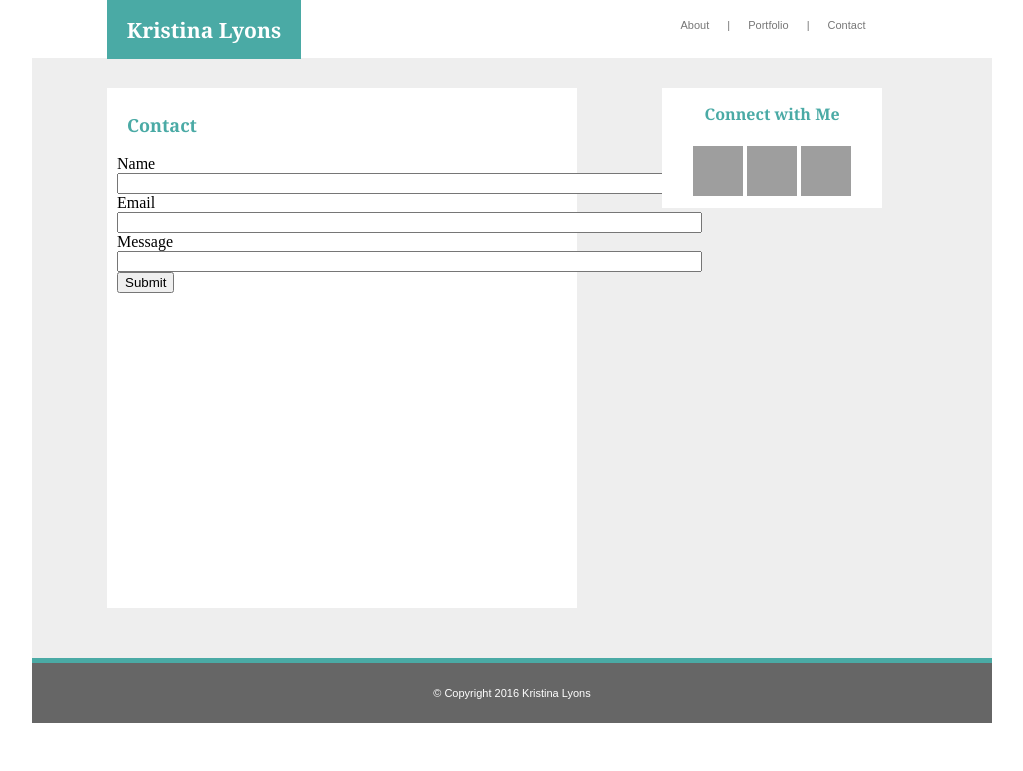
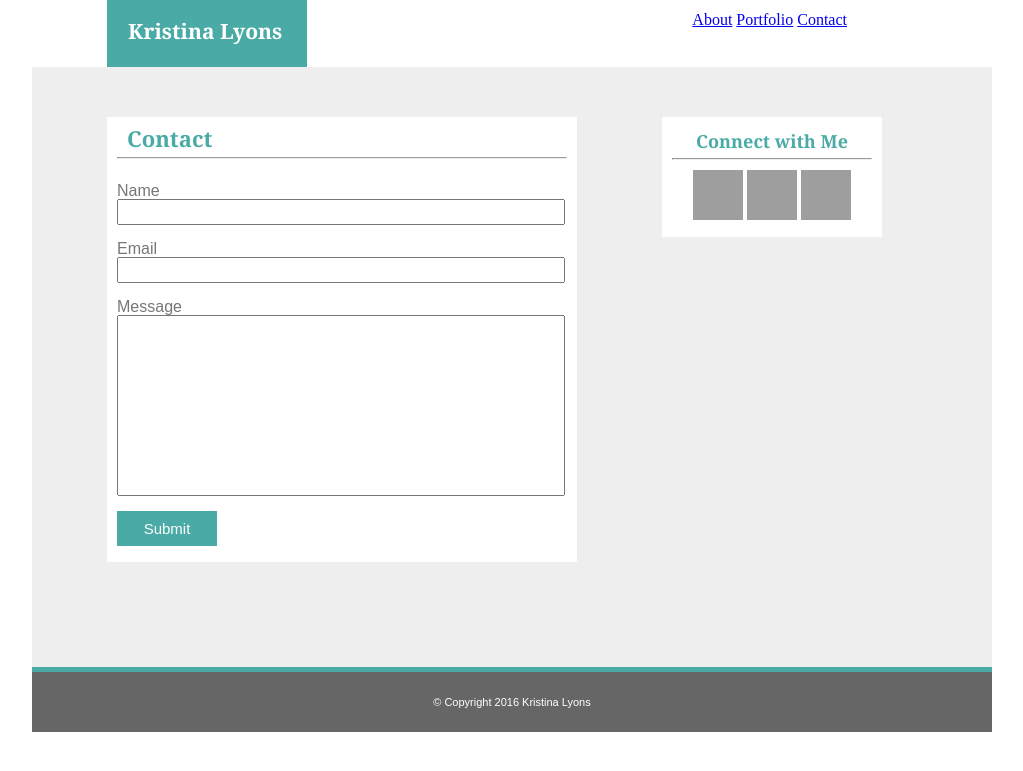
Before and after one commit to kristinalyons/Basic-Portfolio, a PHP site: page /contact.html in a window 1280 px wide. Shown: the top 771 px of the page, without its empty margins (128-1151 px from the left). Run offline with PHP 8.4, Linux system fonts and the light colour scheme; grey boxes are pictures that could not be loaded.

Commit message:
Homework in progress!

```diff
--- a/assets/css/style.css
+++ b/assets/css/style.css
@@ -9,31 +9,60 @@ header {
 #myname {
 	float: left;
 	width: 20%;
-	height: 59px;
+	height: 65px;
 	background: #4aaaa5;
 	border: 1px solid #4aaaa5;
-	font-family: "Georgia", "Times", "Times New Roman", "serif";
-	font-size: 14px;
+	font-family: "Georgia", Times, Times New Roman, serif;
+	font-size: 21px;
+	font-weight: bold;
 	color: #ffffff;
-	margin-top: -10px;
+	margin-top: 0px;
 	margin-left: 75px;
+	padding-right: 6px;
 	text-align: center;
-	position: absolute;
+	line-height: 40px;
+	position: relative;
 
 }
 
+.upperlinks {
+		display: inline-block;
+
+}
+
+input {
+	width: 440px;
+	line-height: 20px;
+
+}
+
+#formmessage {
+	line-height: 175px;
+
+}
+
+button {
+	width: 100px;
+	height: 35px;
+	background-color: #4AAAA5;
+	border: 1px solid #4AAAA5;
+	margin-top: 15px;
+	color: #ffffff;
+	font-size: 15px;
+}
+
+.kristina {
+	position: absolute;
+	top: 10px;
+    left: 20px;
+}
 #aboutheader {
+	margin-top: 0px;
+	margin-right: 145px;
 	float: right;
-	width: 30%;
-	background: #ffffff;
-	font-family: "Arial", "Helvetica Neue", "Helvetica", "sans-serif";
-	font-size: 11px;
-	color: #777777;
 	text-align: center;
-	word-spacing: 15px;
-	margin-right: 65px;
-	margin-top: -10px;
-	padding: 10px;
+	padding-top: 12px;
+
 }
 
 .container {
@@ -41,7 +70,8 @@ header {
 	height: 600px;
 	margin: 0 auto 0 auto;
 	background-color: #EEEEEE;
-	}
+	clear: both;
+}
 
 #aboutme {
 	background-color: #FFFFFF;
@@ -51,8 +81,8 @@ header {
 	float: left;
 	margin-left: 75px;
 	margin-top: 30px;
-	font-family: "Arial", "Helvetica Neue", "Helvetica", "sans-serif";
-	font-size: 13px;
+	font-family: "Arial", Helvetica Neue, Helvetica, sans-serif;
+	font-size: 15px;
 	color: #777777;
 	line-height: 25px;
 }
@@ -63,12 +93,14 @@ header {
 
 #forms {
 	background-color: #FFFFFF;
-	height: 500px;
+	height: 425px;
 	width: 450px;
 	padding: 10px;
 	float: left;
 	margin-left: 75px;
-	margin-top: 30px;
+	margin-top: 50px;
+	font-family: "Arial", Helvetica Neue, Helvetica, sans-serif;
+	color: #777777;
 }
 
 
@@ -80,16 +112,17 @@ header {
 	float: left;
 	margin-left: 75px;
 	margin-top: 30px;
+	line-height: 40px;
 }
 
 
 h3 {
-	font-family: "Georgia", "Times", "Times New Roman", "serif";
+	font-family: "Georgia", Times, Times New Roman, serif;
 	color: #4AAAA5;
 	text-align: left;
-	margin-top: 15px;
 	margin-left: 10px;
-	font-size: 18px;
+	font-size: 22px;
+	font-weight: bold;
 }
 
 
@@ -100,22 +133,30 @@ h3 {
 	padding: 10px;
 	float: right;
 	margin-right: 110px;
-	margin-top: 30px;
+	margin-top: 50px;
 
 }
 
 h4 {
-	font-family: "Georgia", "Times", "Times New Roman", "serif";
+	font-family: "Georgia", Times, Times New Roman, serif;
 	color: #4AAAA5;
 	text-align: center;
 	margin-top: 5px;
+	font-size: 18px;
+	font-weight: bold;
+
 }
 
 #socialmedia {
+	border-top: #cccccc;
 	text-align: center;
+	margin-top: 10px;
 
 }
 
+#comingsoon {
+	margin: auto;
+}
 footer {
 	background-color: #666666;
 	border-top: 5px solid #4aaaa5;
@@ -124,7 +165,7 @@ footer {
 	margin: auto;
 	text-align: center;
 	line-height: 60px;
-	font-family: "Arial", "Helvetica Neue", "Helvetica", "sans-serif";
+	font-family: "Arial", Helvetica Neue, Helvetica, sans-serif;
 	font-size: 11px;
 	color: #ffffff;
 }
--- a/contact.html
+++ b/contact.html
@@ -3,33 +3,40 @@
 <head>
 	<meta charset="UTF-8">
 	<title>Contact</title>
+	<link rel="stylesheet" type="text/css" href="assets/css/reset.css">
 	<link rel="stylesheet" type="text/css" href="assets/css/style.css">
 </head>
 	<body>
 		<header>
 			<section id="myname">
-				<h2>Kristina Lyons</h2>
+				<h2 class="kristina">Kristina Lyons</h2>
 			</section>
 			<section id="aboutheader">
-				<p>About | Portfolio | Contact</p>
+				<ul>
+					<li class="upperlinks"><a href="index.html">About</a></li>
+					<li class="upperlinks"><a href="portfolio.html">Portfolio</a></li>
+					<li class="upperlinks"><a href="contact.html">Contact</a></li>
+				</ul>
 			</section>
 		</header>
 			<div class="container">
 				<div id="forms">
 					<h3>Contact</h3>
+					<hr>
 						<form>
+							<br>
 							Name<br>
-							<input type="text" name="Name" size="70px"><br>
+							<input id="formname" type="text" name="Name"><br><br>
 							Email<br>
-							<input type="text" name="Email" size="70px"><br>
+							<input id="formemail" type="text" name="Email"><br><br>
 							Message<br>
-							<input type="text" name="Message" size="70px"><br>
-							<input type="submit" name="Submit">
+							<input id="formmessage" type="text" name="Message"><br>
+							<button type="submit">Submit</button>
 						</form>
 				</div>
 			<div id="connectwithme">
 				<h4>Connect with Me</h4>
-
+				<hr>
 				<div id="socialmedia">
 						<a href="http://www.github.com"><img src="http://code-bude.net/wp-content/uploads/2013/10/1372714624_github_circle_black.png" height="50px" width="50px" alt="Github logo" id="github"/></a>
 						<a href="http://www.linkedin.com"><img src="http://www.dynamicbusiness.com.au/wp-content/uploads/2010/03/linkedin-logo2.jpg" height="50px" width="50px" alt="LinkedIn logo" id="linkedin"/></a>
```
Also changed, not shown: index.html (+7 -3 lines), portfolio.html (+10 -3 lines).
